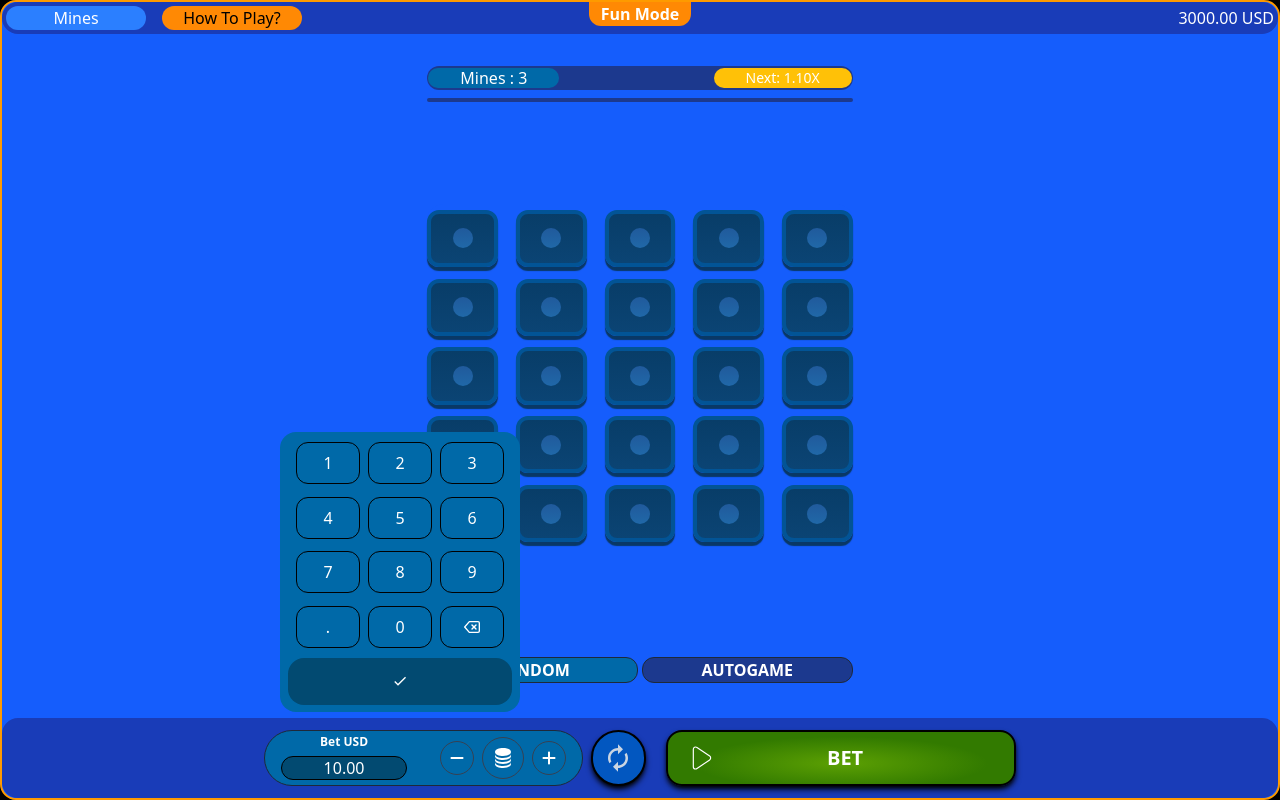
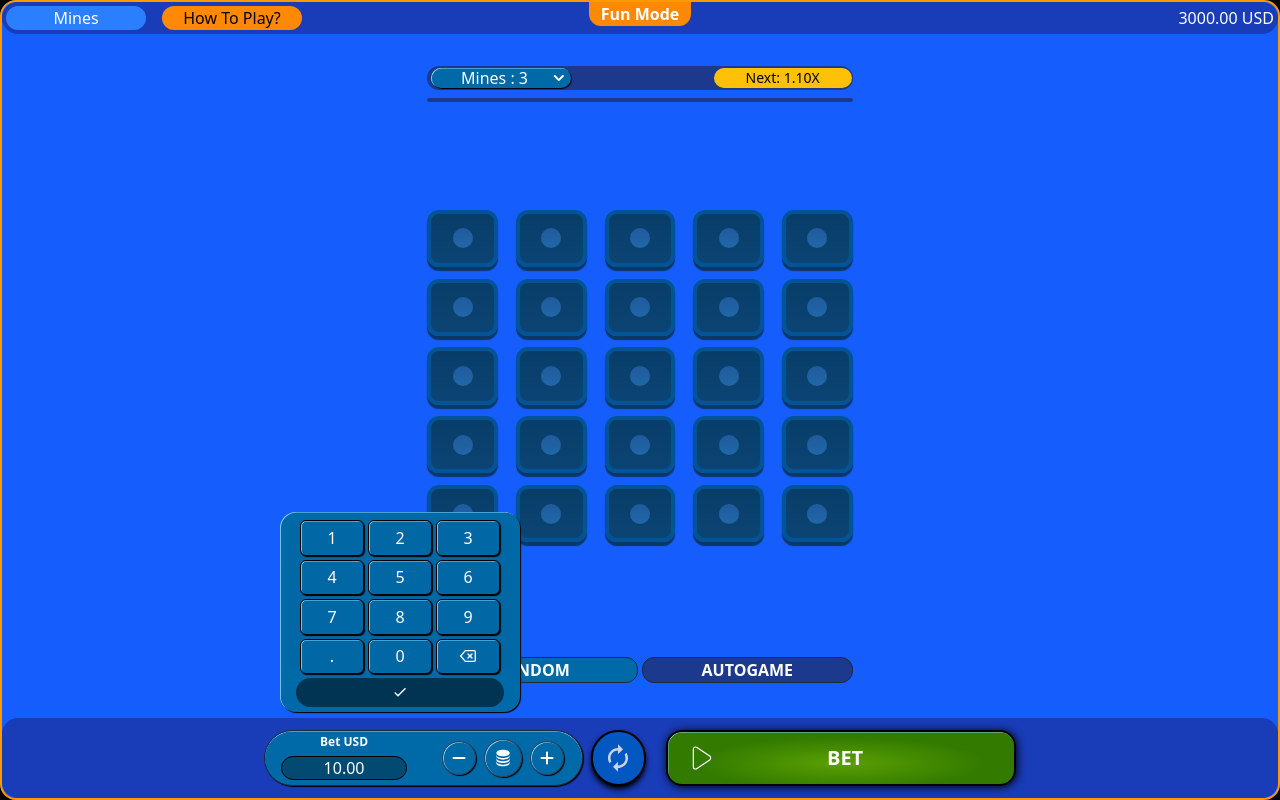
Before and after one commit to aditya90585/mines, a React (Vite) app: page / in a window 1280 px wide. Both pictures are taken after a click on the element "10.00". Built offline with nearby package versions, Linux system fonts and the light colour scheme.

Commit message:
buttons animation

```diff
--- a/src/components/Footer.jsx
+++ b/src/components/Footer.jsx
@@ -147,42 +147,42 @@ const Footer = () => {
     }, [footerselector])
 
     return (
-        <footer className={`bg-blue-800  w-full md:h-20 h-3/16 rounded-2xl flex md:flex-row flex-col-reverse gap-x-2 gap-y-2 justify-center  items-center md:static relative bottom-9 `}>
-            <div className={`bg-sky-700 border-[1px] border-gray-800 md:w-1/4 w-9/10 md:h-7/10 h-1/3 rounded-full flex ${disablefooter ? "disable-div" : ""}`} >
-                <div className={`h-70 w-60 bg-sky-700 rounded-2xl fixed md:bottom-22 bottom-18 md:left-70  ${keyboard ? "" : "hidden"}`}>
-                    <div className=' m-2 h-9/12 rounded-2xl bg-sky-700 flex flex-wrap gap-x-2 gap-y-2 justify-center items-center'>
+        <footer className={`bg-blue-800  w-full md:h-20 h-4/16 rounded-2xl flex md:flex-row flex-col-reverse gap-x-2 gap-y-2 justify-center  items-center md:static relative bottom-9 `}>
+            <div className={`bg-sky-700 border-[1px] border-gray-800 md:w-1/4 w-9/10 md:h-7/10 h-1/3  rounded-full flex inset-shadow-[0px_0.6px_0px_#94dcf7] shadow-[1px_1px_1px_rgb(0,0,0)] ${disablefooter ? "disable-div" : ""}`} >
+                <div className={`h-50 w-60 bg-sky-700 rounded-2xl fixed md:bottom-22 bottom-30 md:left-70  ${keyboard ? "" : "hidden"} inset-shadow-[0.8px_0.6px_0px_#94dcf7] shadow-[1px_1px_1px_rgb(0,0,0)]`}>
+                    <div className='m-2 h-9/12 pb-2 rounded-xl bg-[#0267A5] flex flex-wrap gap-x-1 gap-y-1  justify-center items-center'>
                         {numkeys.map((num, index) => {
-                            return <span key={index} onClick={() => changevalue(num)} className='w-2/7 cursor-pointer h-1/5 rounded-xl border-black flex border justify-center items-center text-white bg-sky-700'>{(num == "delete") ? <FiDelete /> : `${num}`}</span>
+                            return <span key={index} onClick={() => changevalue(num)} className='w-2/7 cursor-pointer h-1/4 rounded-md border-black flex border justify-center items-center text-white hover:bg-[#02578C] bg-[#0267A5] inset-shadow-[0.8px_0.6px_0px_#94dcf7] shadow-[1px_1px_1px_rgb(0,0,0)] active:translate-x-0.2 active:translate-y-0.5  transition-transform duration-150'>{(num == "delete") ? <FiDelete /> : `${num}`}</span>
                         })}
                     </div>
-                    <div onClick={openkeyboard} className=' m-2 h-2/12 cursor-pointer bg-sky-900 text-white rounded-2xl flex justify-center items-center'><MdOutlineDone /></div>
+                    <div onClick={openkeyboard} className=' m-2 mx-4  h-1/7 cursor-pointer bg-[#013352] text-white rounded-2xl flex justify-center items-center active:translate-x-0.2 active:translate-y-0.5  transition-transform duration-150'><MdOutlineDone /></div>
                 </div>
-                <div className='flex justify-around items-center flex-col w-1/2'>
+                <div className='flex justify-around items-center flex-col w-1/2 '>
                     <div className='text-white  text-xs font-semibold font-sans'>Bet USD</div>
                     <div onClick={openkeyboard} className='bg-sky-900 cursor-text overflow-hidden mb-0.5 border border-black w-8/10 md:h-6 h-4 rounded-full text-white flex justify-center items-center'>
                         {betamount}
                     </div>
                 </div>
-                <div className={`md:w-1/4 w-9/10 h-90 rounded-xl bg-slate-800 fixed md:bottom-22 bottom-18 flex flex-col ${togglefixedamt ? "" : "hidden"}`}>
+                <div className={`md:w-1/4 w-9/10 h-90 rounded-xl bg-slate-800 fixed md:bottom-22 bottom-30 flex flex-col ${togglefixedamt ? "" : "hidden"}`}>
                     <h1 className='text-white font-semibold text-center mx-auto my-2'>BET USD</h1>
                     <div className='flex flex-wrap mx-5 h-10/12 gap-y-3 justify-between'>
                         {fixedBetArray.map((amount, index) => {
-                            return <div key={index} onClick={() => changefixedamt(amount)} className={`w-4/9 cursor-pointer rounded-xl text-white flex justify-center items-center ${(amount == betamount) ? "bg-sky-700" : "bg-sky-900"}`}>{amount.toFixed(2)}</div>
+                            return <div key={index} onClick={() => changefixedamt(amount)} className={`w-4/9 cursor-pointer rounded-xl text-white flex justify-center items-center active:translate-x-0.2 active:translate-y-0.5  transition-transform duration-150 ${(amount == betamount) ? "bg-sky-700" : "bg-sky-900"}`}>{amount.toFixed(2)}</div>
                         })}
                     </div>
                 </div>
                 <div className='w-1/2 h-full  flex justify-center items-center gap-x-2'>
-                    <div onClick={subtractfixamount} className=' p-2 cursor-pointer  border border-gray-700  rounded-full text-white'><FaMinus /></div>
-                    <div onClick={togglefixedbet} className='p-2 cursor-pointer border border-gray-700 rounded-full text-white text-2xl'><BiSolidCoinStack /></div>
-                    <div onClick={addfixamount} className=' p-2 cursor-pointer border border-gray-700 rounded-full text-white'><FaPlus /></div>
+                    <div onClick={subtractfixamount} className=' p-2 cursor-pointer  border border-gray-700  rounded-full text-white active:translate-x-0.2 active:translate-y-0.5  transition-transform duration-150 inset-shadow-[0.8px_0.6px_0px_#94dcf7] shadow-[1px_1px_1px_rgb(0,0,0)]'><FaMinus /></div>
+                    <div onClick={togglefixedbet} className='p-2 cursor-pointer border border-gray-700 rounded-full text-white text-xl active:translate-x-0.2 active:translate-y-0.5  transition-transform duration-150 inset-shadow-[0.8px_0.6px_0px_#94dcf7] shadow-[1px_1px_1px_rgb(0,0,0)]'><BiSolidCoinStack /></div>
+                    <div onClick={addfixamount} className=' p-2 cursor-pointer border border-gray-700 rounded-full text-white active:translate-x-0.2 active:translate-y-0.5  transition-transform duration-150  inset-shadow-[0.8px_0.6px_0px_#94dcf7] shadow-[1px_1px_1px_rgb(0,0,0)]'><FaPlus /></div>
                 </div>
                 <div>
                 </div>
             </div>
             <div className=' md:w-1/3 w-9/10 md:h-7/10 h-1/3 rounded-full flex  items-center' >
                 <div className='w-15 mr-5 h-full bg-[#0257C0] border-2 border-black shadow-md shadow-black rounded-full flex justify-center items-center text-slate-300 text-3xl'><MdOutlineAutorenew /></div>
-                {!disablefooter ? <div onClick={bet} className='flex cursor-pointer border-2 border-black shadow-md shadow-black items-center justify-between w-9/10 bg-radial-[at_50%_60%] from-[#5CA003] to-[#327A00] to-60% h-full rounded-2xl'><CiPlay1 className='text-white font-bold text-3xl ml-5' /><span className='text-white font-bold text-xl w-8/10  mr-10 flex justify-center'>BET</span></div>
-                    : <div onClick={cashOut} className='flex cursor-pointer items-center justify-between w-9/10 bg-yellow-400 h-full rounded-2xl border-2 border-black shadow-md shadow-black bg-radial-[at_50%_60%] from-[#D79E4E] to-[#C4872E] to-60%'><span className='text-white font-bold text-xl w-full flex justify-center '>CASHOUT : {cashoutAmount.toFixed(2)}</span></div>
+                {!disablefooter ? <div onClick={bet} className='flex cursor-pointer border-2 border-black inset-shadow-[0.4px_0.6px_0px_#94dcf7] shadow-[1px_1px_8px_rgb(0,0,0)] items-center justify-between w-9/10 bg-radial-[at_50%_60%] from-[#5CA003] to-[#327A00] to-60% h-full rounded-2xl active:translate-x-0.2 active:translate-y-0.5  transition-transform duration-150'><CiPlay1 className='text-white font-bold text-3xl ml-5 ' /><span className='text-white font-bold text-xl w-8/10  mr-10 flex justify-center'>BET</span></div>
+                    : <div onClick={cashOut} className='flex cursor-pointer items-center justify-between w-9/10 bg-yellow-400 h-full rounded-2xl border-2 border-black inset-shadow-[0.4px_0.6px_0px_#94dcf7] shadow-[1px_1px_8px_rgb(0,0,0)] bg-radial-[at_50%_60%] from-[#D79E4E] to-[#C4872E] to-60% active:translate-x-0.2 active:translate-y-0.5  transition-transform duration-150'><span className='text-white font-bold text-xl w-full flex justify-center '>CASHOUT : {cashoutAmount.toFixed(2)}</span></div>
                 }
             </div>
 
--- a/src/components/Main.jsx
+++ b/src/components/Main.jsx
@@ -2,6 +2,7 @@ import React, { useState, useEffect, useMemo } from 'react'
 import { useSelector, useDispatch } from 'react-redux'
 import { setMultiplier, betAmt, revealedFalse, togglefooter, togglemain, revealedOne, revealAll, changeMines, boxesSet } from '../features/mines/mineSlices'
 import { calculateSpribeMultiplier } from '../utils/multiplier'
+import { FaChevronDown } from "react-icons/fa";
 
 
 const Main = () => {
@@ -139,13 +140,13 @@ const Main = () => {
 
 
   return (
-    <main className={`flex flex-col justify-between items-center md:h-8/10 h-8/11  `}>
+    <main className={`flex flex-col justify-between items-center md:h-8/10 h-8/12  `}>
       <div className={`flex flex-col md:w-1/3 w-9/10 mt-2 ${footerselector ? "disable-main" : ""}`}>
 
         <div className=' bg-blue-900 h-6 rounded-2xl flex justify-between items-center'>
-          <div className='flex items-center h-5 mx-px '>
-            <div onClick={togglemineselector} className='bg-sky-700 cursor-pointer rounded-xl px-8 h-5 text-white flex justify-center items-center' >
-              Mines : {minesCount}
+          <div className='flex items-center h-5 mx-1 '>
+            <div onClick={togglemineselector} className='bg-sky-700 cursor-pointer rounded-xl w-35 h-5 text-white flex justify-center items-center active:translate-x-0.2 active:translate-y-0.5  transition-transform duration-150 inset-shadow-[0.8px_0.6px_0px_#94dcf7] shadow-[1px_1px_1px_rgb(0,0,0)]' >
+             <span className='w-8/10 flex justify-center items-center ml-3'> Mines : {minesCount}</span>  <FaChevronDown className='w-2/10 text-xs'/>
             </div>
             <div className={`h-55 w-43 bg-slate-800 fixed md:top-17 top-9 overflow-y-scroll rounded-xl ${togglemine ? "hidden" : ""}`}>
               {totalmines.map((mines, index) => {
@@ -155,7 +156,7 @@ const Main = () => {
 
             </div>
           </div>
-          <div className='bg-[#FFC107] rounded-xl px-8 mx-px text-sm text-white h-5'>Next: {multiplier.toFixed(2)}X</div>
+          <div className='bg-[#FFC107] rounded-xl px-8 mx-px text-sm  h-5'>Next: {multiplier.toFixed(2)}X</div>
         </div>
         <div className=' bg-blue-900 h-1 my-2 rounded-2xl flex justify-between items-center'></div>
       </div>
--- a/src/features/mines/mineSlices.js
+++ b/src/features/mines/mineSlices.js
@@ -46,7 +46,7 @@ export const minesSlices = createSlice({
     changebetValue: (state, action) => {
       if (action.payload == ".") {
         if (!state.betamount.includes(".")) {
-          state.betamount = state.betamount + num
+          state.betamount = state.betamount + action.payload
         }
       }
       else if (action.payload == "delete") {
```
